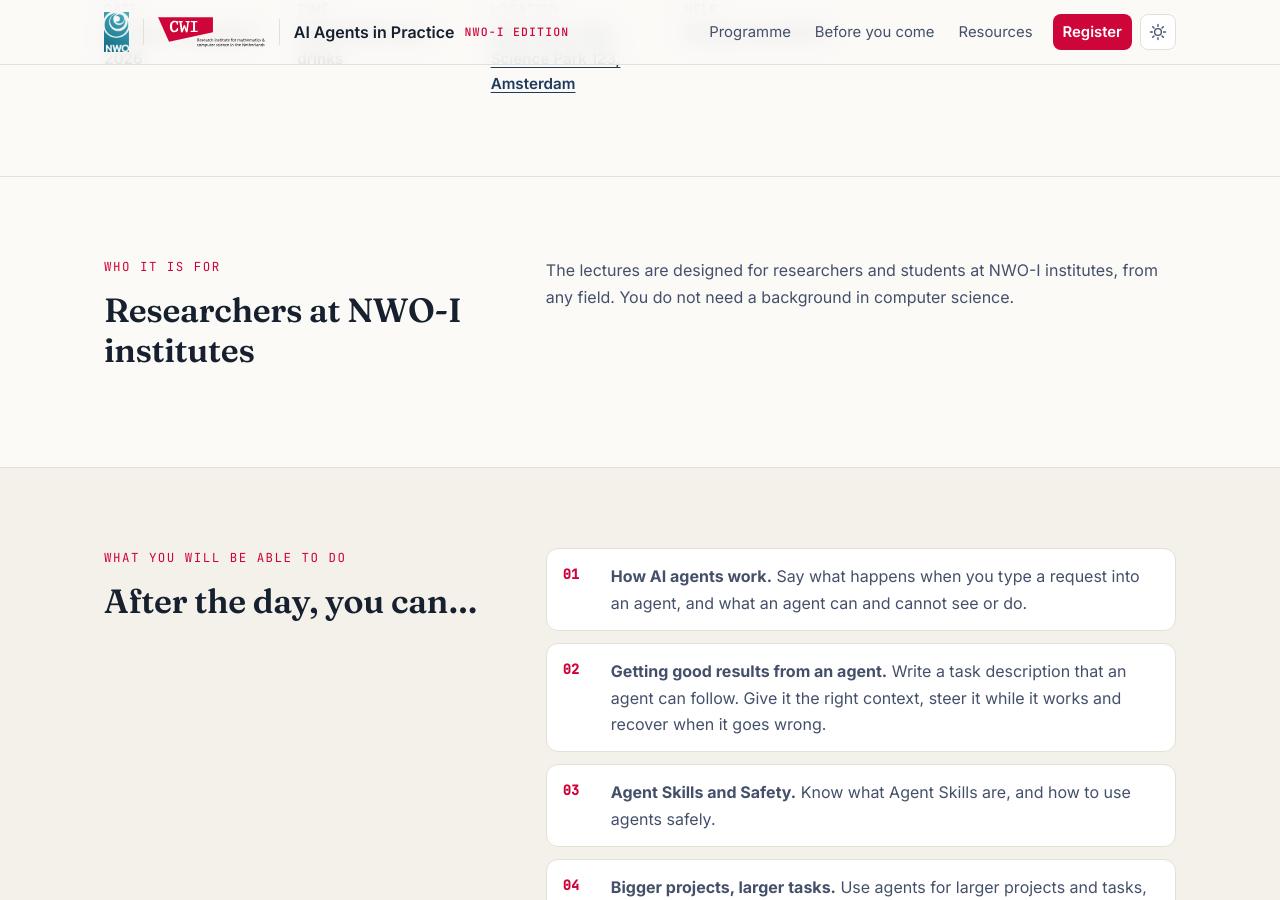
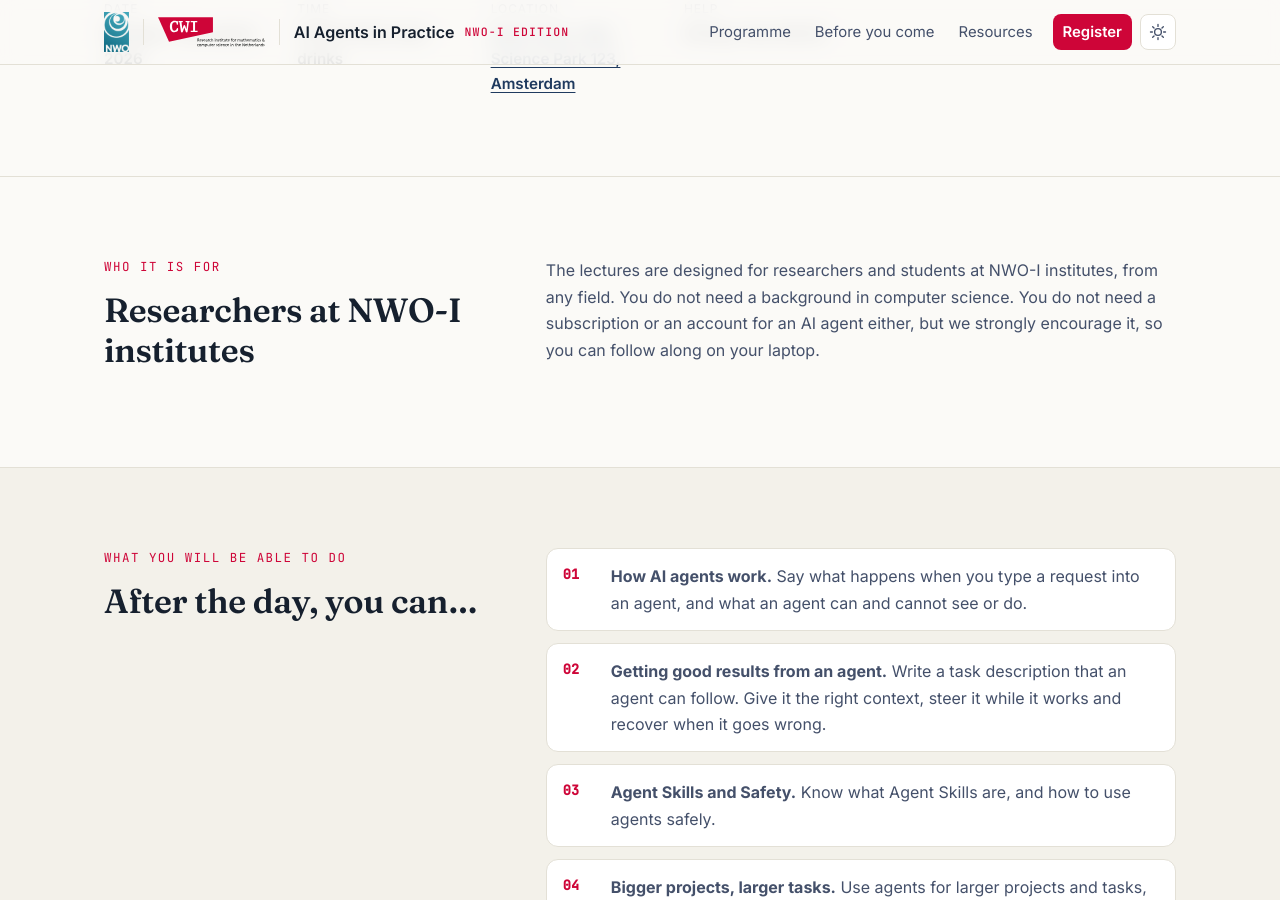
Before and after one commit to nwoi-ai-agents-day/nwoi-ai-agents-day.github.io, a Jekyll site: the page built from index.html, in a window 1280 px wide and 900 px high, scrolled down 537 px. Built offline with Jekyll 4.4.1, drawn with Linux system fonts in a browser that asks for light colours.

Commit message:
Who it is for: account not required but strongly encouraged

```diff
--- a/index.html
+++ b/index.html
@@ -40,7 +40,7 @@ layout: default
       <h2>Researchers at <span style="white-space: nowrap">NWO-I</span> institutes</h2>
     </div>
     <div class="prose">
-      <p>The lectures are designed for researchers and students at <span style="white-space: nowrap">NWO-I</span> institutes, from any field. You do not need a background in computer science.</p>
+      <p>The lectures are designed for researchers and students at <span style="white-space: nowrap">NWO-I</span> institutes, from any field. You do not need a background in computer science. You do not need a subscription or an account for an AI agent either, but we strongly encourage it, so you can follow along on your laptop.</p>
     </div>
   </div>
 </section>
```
